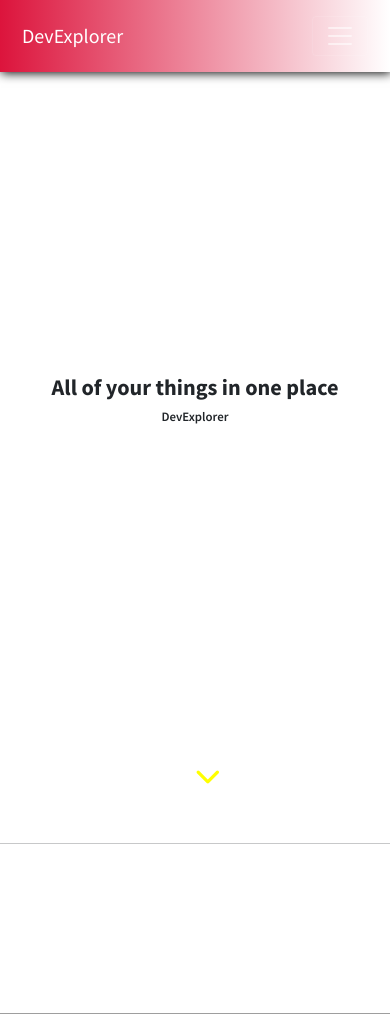
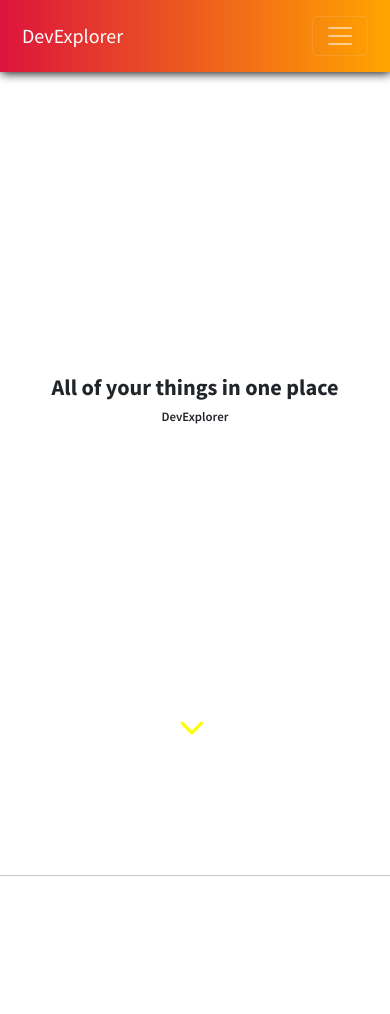
Before and after one commit to ahmishra/DevExplorer, a Flask app: page / in a window 390 px wide. Shown: the top 1014 px of the page. Run offline with Flask 2, Linux system fonts and the light colour scheme; some libraries are stand-ins or nearby versions; grey boxes are pictures that could not be loaded.

Commit message:
Mobile UI Fixes

```diff
--- a/main/static/main.css
+++ b/main/static/main.css
@@ -129,9 +129,10 @@
 
 /* Arrow(bouncing) to show a user that content at the bottom exists */
 .arrow {
-  position: absolute;
-  bottom: 90px;
+	position: relative;
+	bottom: 10rem;
 	left: 50%;
+	margin-left:-20px;
 	width: 40px;
 	height: 40px;
 	animation: bounce 0.5s;
@@ -265,7 +266,7 @@
 
 
 nav {
-	background-image: linear-gradient(to left, white, crimson);
+	background-image: linear-gradient(to left, orange, crimson);
 	box-shadow: 1px 1px 10px black;
 	padding: 10px;
 }
--- a/main/templates/base.html
+++ b/main/templates/base.html
@@ -7,6 +7,7 @@
 <head>
 	<meta charset="utf-8">
 	<meta http-equiv="Cache-control" content="public">
+	<meta name="viewport" content="width=device-width, initial-scale=1.0">
 	<title>{% block title %} {% endblock title %}</title>
 
 	<!-- Bootstrap v5.0 -->
```
Lines whose indentation alone changed are shown as unchanged.
